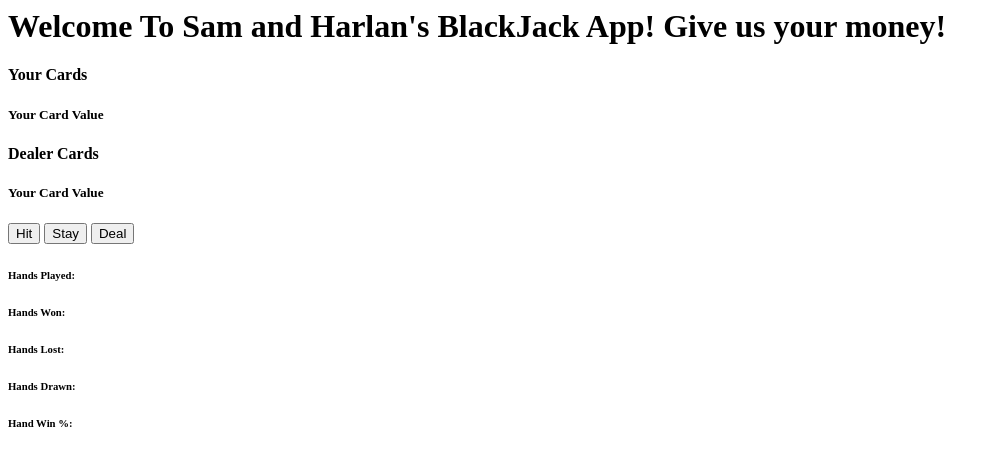
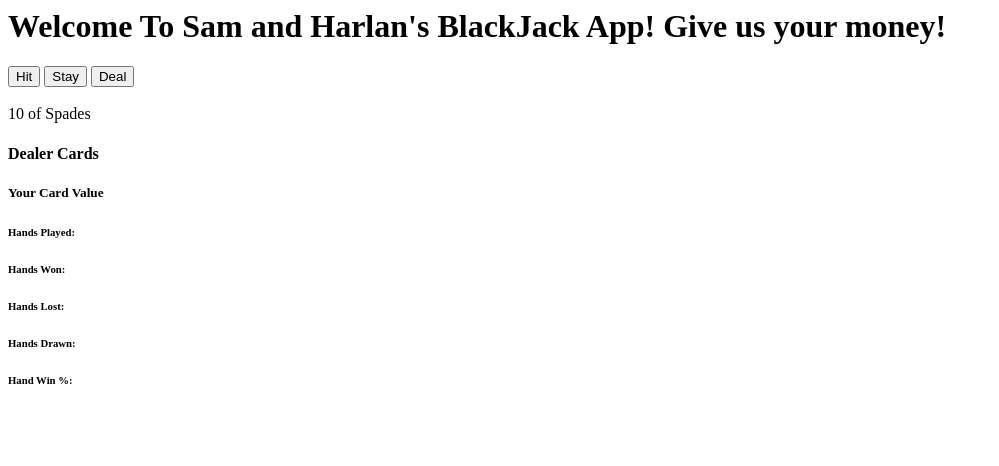
Before and after one commit to shhyatt/blackjack-front-end, a plain HTML site: page index.html in a window 1280 px wide. Both pictures are taken after a click on the button "Hit". Shown: the whole page, without its empty margins (0-999 px from the left). Drawn offline with Linux system fonts and the light colour scheme.

Commit message:
fix user card display

```diff
--- a/index.html
+++ b/index.html
@@ -2,6 +2,12 @@
   <h1>Welcome To Sam and Harlan's BlackJack App! Give us your money!</h1>
 </header>
   <body>
+    <div id="blackjack-table"></div>
+    <div id="panel">
+      <button id="hit-button" type="button" class="btn btn-primary">Hit</button>
+      <button id="stay-button" type="button" class="btn btn-primary">Stay</button>
+      <button id="deal-button" type="button" class="btn btn-primary">Deal</button>
+    </div>
     <div id="user-cards"><h4>Your Cards</h4>
       <h5 id="user-card-value">Your Card Value</h5>
     </div>
@@ -12,9 +18,7 @@
     </div>
 
 
-    <button id="hit-button" type="button" class="btn btn-primary">Hit</button>
-    <button id="stay-button" type="button" class="btn btn-primary">Stay</button>
-    <button id="deal-button type="button" class="btn btn-primary">Deal</button>
+
     <h6 id="hands-played">Hands Played: </h6>
     <h6 id="hands-won">Hands Won: </h6>
     <h6 id="hands-lost">Hands Lost: </h6>
--- a/index.js
+++ b/index.js
@@ -70,7 +70,7 @@ document.addEventListener("DOMContentLoaded", e => {
     //console.log(deck);
   }//end shuffleDeck
   // console.log(shuffleDeck(deck));
-  shuffleDeck(deck)
+  //shuffleDeck(deck)
 
 
  // adding shuffled user cards to our user card array
@@ -79,9 +79,9 @@ document.addEventListener("DOMContentLoaded", e => {
     user_hand.push(card1, card2)
     //console.log(user_hand[0].CardValue);
     //return user_hand
-    valueOfUserHand(user_hand)
+    //valueOfUserHand(user_hand)
     //console.log(user_hand);
-    showUserCards(user_hand)
+    //showUserCards(user_hand)
   }
   //console.log(user_hand)
 
@@ -90,7 +90,7 @@ document.addEventListener("DOMContentLoaded", e => {
     dealer_hand.push(card1, card2)
     //console.log(dealer_hand);
     //return dealer_hand
-    valueOfDealerHand(dealer_hand)
+    //valueOfDealerHand(dealer_hand)
   }
 
   // adding the total value of the Users Hand
@@ -161,18 +161,26 @@ document.addEventListener("DOMContentLoaded", e => {
         //console.log(e.target);
         //console.log(deck);
         let newCard = deck[Math.floor(Math.random()*deck.length)]
-        //console.log(newCard);
+        //console.log(newCard)
         user_hand.push(newCard)
-        console.log(user_hand);
         let indexOfNewCard = deck.indexOf(newCard)
         deck.splice(indexOfNewCard, 1)
         //console.log(deck);
-        valueOfUserHand(user_hand)
-        showUserCards(user_hand)
+        //valueOfUserHand(user_hand)
+        //showUserCards(user_hand)
+        showNewUserCards(user_hand)
+
 
       }
       if(e.target === body.querySelector("#stay-button")){
         //console.log(e.target);
+      }
+      if(e.target === body.querySelector("#deal-button")){
+        shuffleDeck(deck)
+        //console.log(e.target);
+        //console.log(user_hand);
+        //console.log(dealer_hand);
+        showUserCards(user_hand)
       }
     })
 
@@ -180,13 +188,27 @@ document.addEventListener("DOMContentLoaded", e => {
   eventListener()
 //append the Users Cards to The Page
   function showUserCards(user_hand){
-    console.log(user_hand);
+    //console.log(user_hand);
     user_hand.forEach(card => {
-      console.log(card);
-      // return userCards.innerText +=  `
-      // ${card.Value} of ${card.Suit}
-      // `
+      //console.log(card);
+      return userCards.innerText +=  `
+      ${card.Value} of ${card.Suit}
+      `
     })
+
+  }
+
+  function showNewUserCards(hand){
+    //console.log(hand);
+   userCards.innerText = ''
+   hand.forEach(card => {
+     //console.log(card);
+     return userCards.innerText +=  `
+     ${card.Value} of ${card.Suit}
+     `
+   })
+
+
 
   }
 
```
